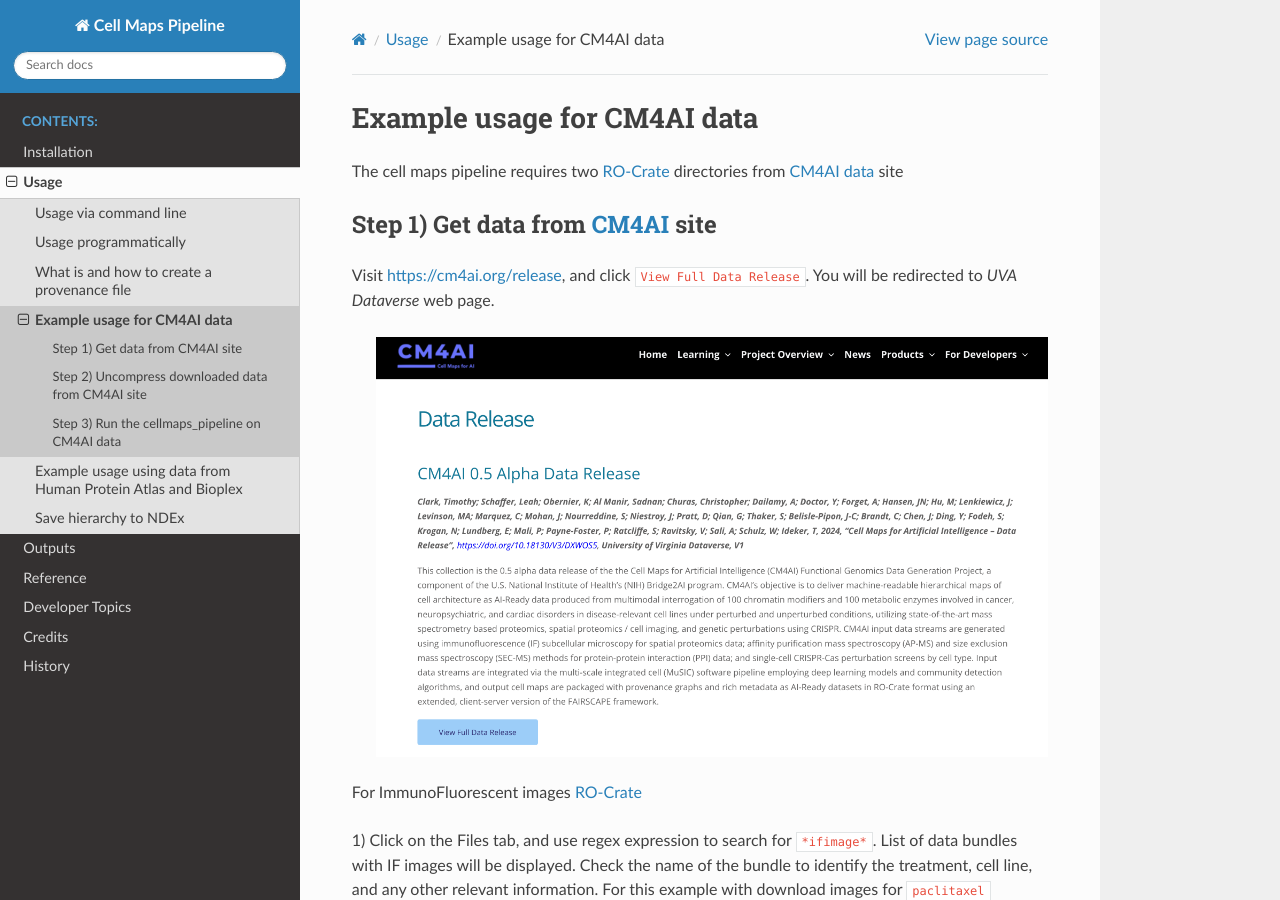
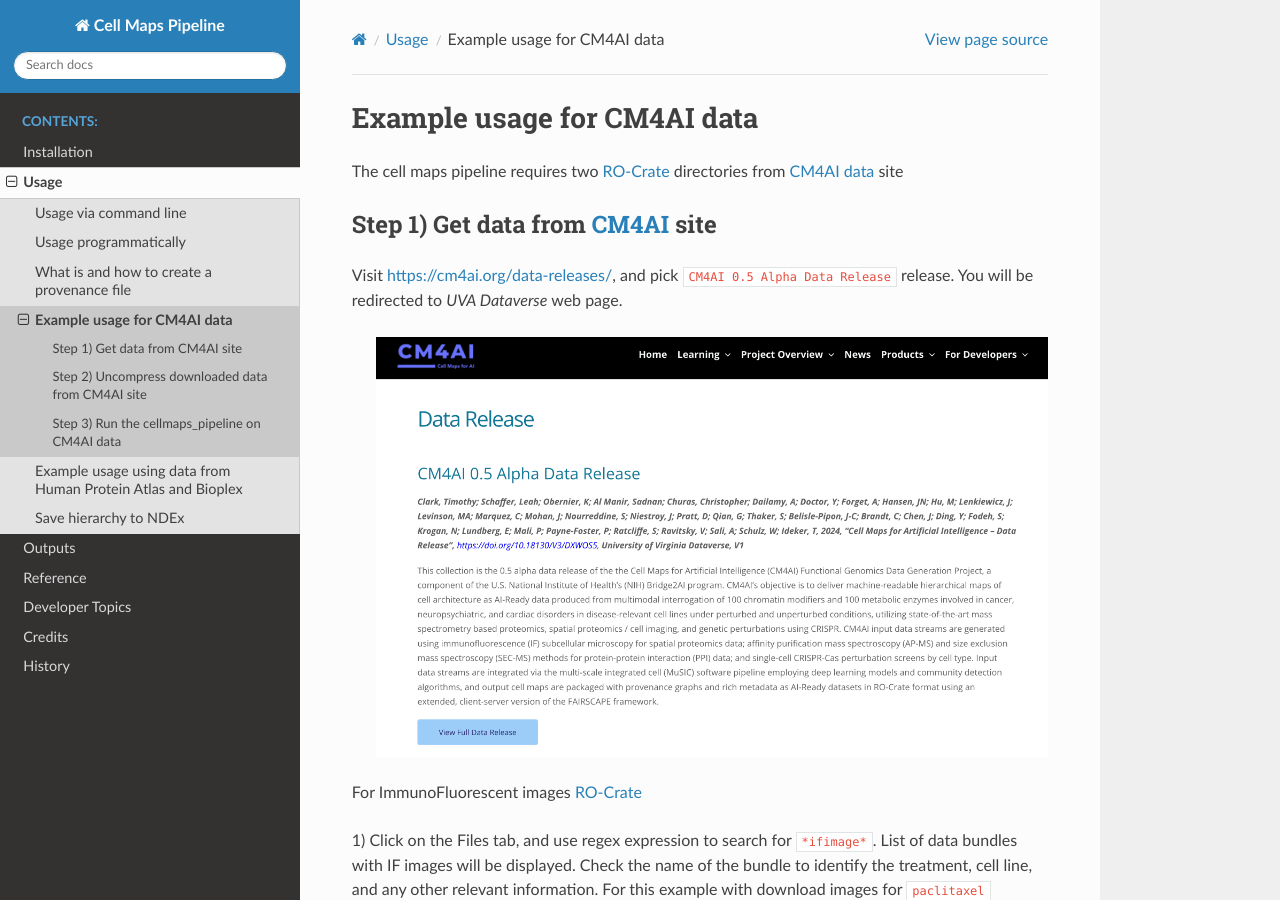
Before and after one commit to idekerlab/cellmaps_pipeline, a Sphinx documentation site: the page built from docs/cm4ai.rst, in a window 1280 px wide and 900 px high. Built offline with Sphinx 7.4.7 and the Read the Docs theme 3.1.0, drawn with Linux system fonts in a browser that asks for light colours.

Commit message:
Update link to cm4ai data release

```diff
--- a/docs/cm4ai.rst
+++ b/docs/cm4ai.rst
@@ -8,8 +8,8 @@
 Step 1) Get data from `CM4AI`_ site
 -------------------------------------
 
-Visit https://cm4ai.org/release, and click ``View Full Data Release``. You will be redirected to `UVA Dataverse` web
-page.
+Visit https://cm4ai.org/data-releases/, and pick ``CM4AI 0.5 Alpha Data Release`` release. You will be redirected
+to `UVA Dataverse` web page.
 
     .. image:: images/cm4aireleaseweb.png
       :alt: Data release site on CM4AI web page
```
